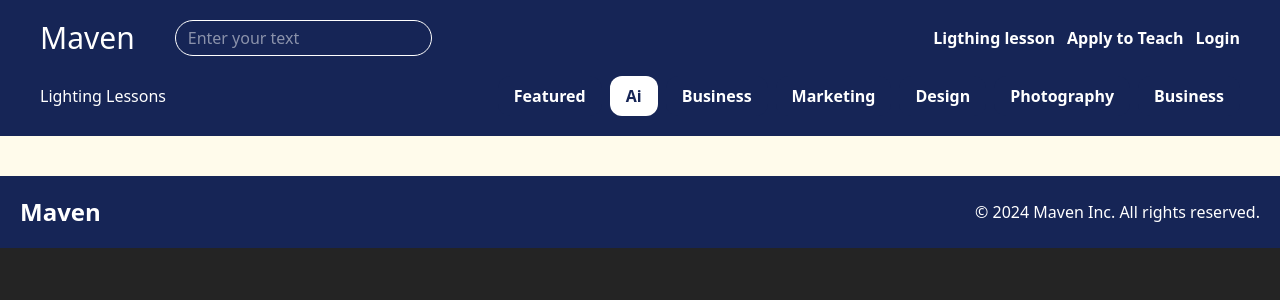
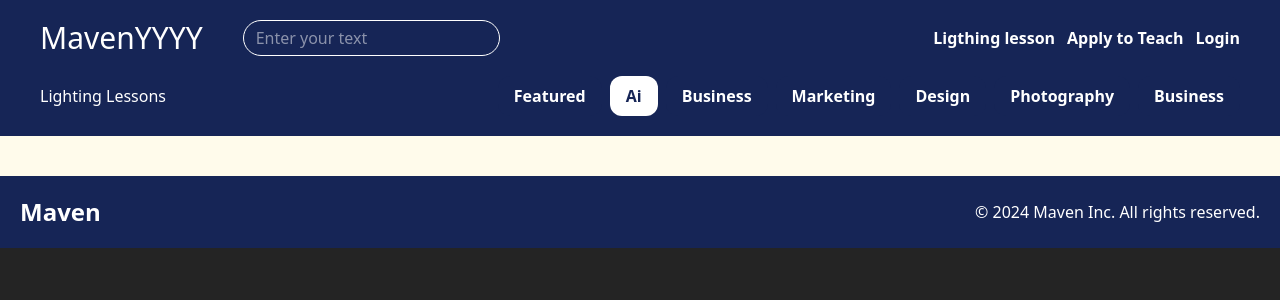
Before and after one commit to cred7/ci-cd-front, a React (Vite) app: page / in a window 1280 px wide. Shown: the top 300 px of the page. Built offline with nearby package versions, Linux system fonts and the light colour scheme.

Commit message:
maven-branch

```diff
--- a/src/components/Homepage.tsx
+++ b/src/components/Homepage.tsx
@@ -206,7 +206,9 @@ const Homepage = () => {
               </div>
               <div className="flex flex-row">
                 {" "}
-                <h1 className="text-3xl bg-transparent text-white">Maven</h1>
+                <h1 className="text-3xl bg-transparent text-white">
+                  MavenYYYY
+                </h1>
                 <input
                   type="text"
                   placeholder="Enter your text"
```
